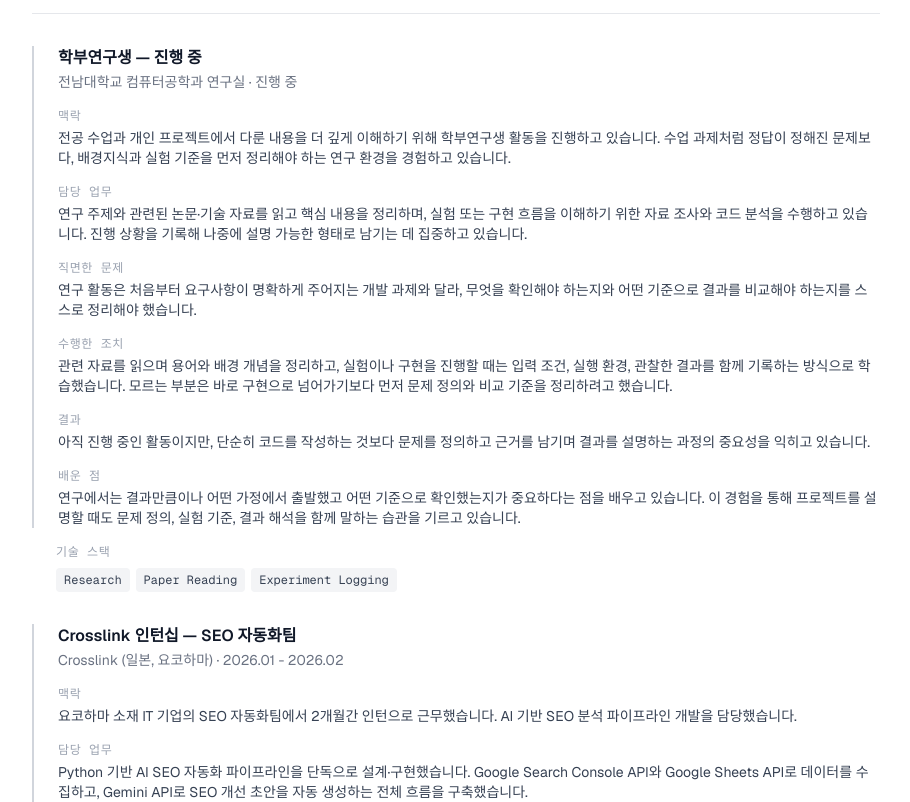
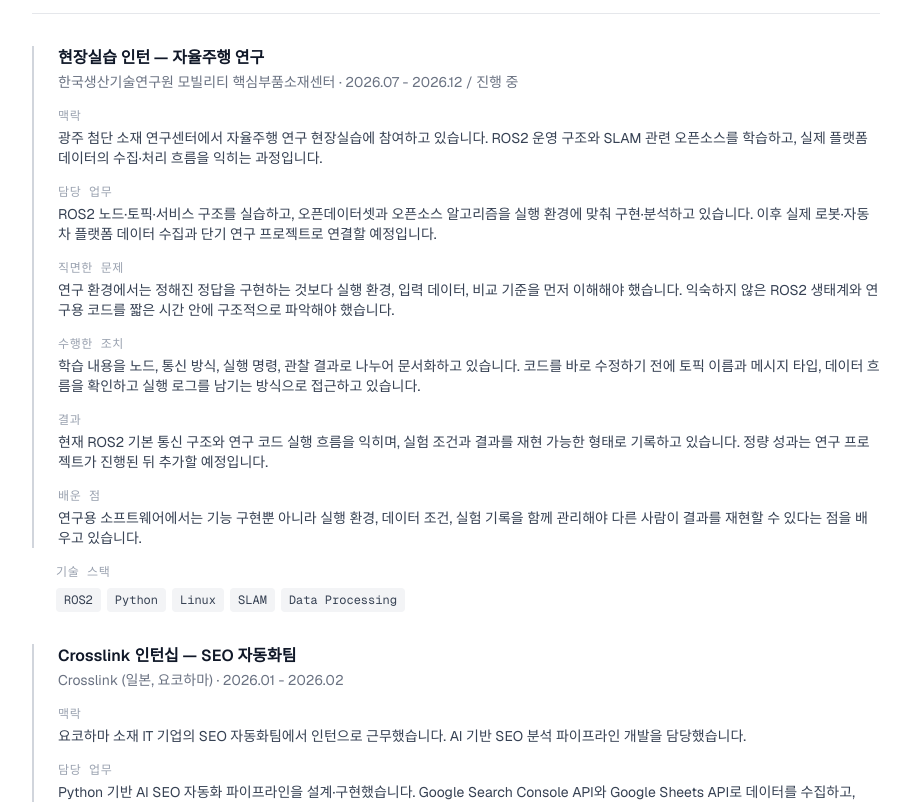
Before and after one commit to lukemin-dev/gyumin-archive, a Next.js app: page /experience in a window 1280 px wide. Shown: the part 180-982 px from the top of the page, without its empty margins (184-1094 px from the left). Built offline with nearby package versions, Linux system fonts and the light colour scheme.

Commit message:
Add current KITECH internship experience

```diff
--- a/src/data/experience.ts
+++ b/src/data/experience.ts
@@ -2,39 +2,39 @@ import type { Experience } from "@/types";
 
 export const experiences: Experience[] = [
   {
-    title: "학부연구생 — 진행 중",
-    company: "전남대학교 컴퓨터공학과 연구실",
-    period: "진행 중",
+    title: "현장실습 인턴 — 자율주행 연구",
+    company: "한국생산기술연구원 모빌리티 핵심부품소재센터",
+    period: "2026.07 - 2026.12 / 진행 중",
     context:
-      "전공 수업과 개인 프로젝트에서 다룬 내용을 더 깊게 이해하기 위해 학부연구생 활동을 진행하고 있습니다. 수업 과제처럼 정답이 정해진 문제보다, 배경지식과 실험 기준을 먼저 정리해야 하는 연구 환경을 경험하고 있습니다.",
+      "광주 첨단 소재 연구센터에서 자율주행 연구 현장실습에 참여하고 있습니다. ROS2 운영 구조와 SLAM 관련 오픈소스를 학습하고, 실제 플랫폼 데이터의 수집·처리 흐름을 익히는 과정입니다.",
     responsibility:
-      "연구 주제와 관련된 논문·기술 자료를 읽고 핵심 내용을 정리하며, 실험 또는 구현 흐름을 이해하기 위한 자료 조사와 코드 분석을 수행하고 있습니다. 진행 상황을 기록해 나중에 설명 가능한 형태로 남기는 데 집중하고 있습니다.",
+      "ROS2 노드·토픽·서비스 구조를 실습하고, 오픈데이터셋과 오픈소스 알고리즘을 실행 환경에 맞춰 구현·분석하고 있습니다. 이후 실제 로봇·자동차 플랫폼 데이터 수집과 단기 연구 프로젝트로 연결할 예정입니다.",
     problemEncountered:
-      "연구 활동은 처음부터 요구사항이 명확하게 주어지는 개발 과제와 달라, 무엇을 확인해야 하는지와 어떤 기준으로 결과를 비교해야 하는지를 스스로 정리해야 했습니다.",
+      "연구 환경에서는 정해진 정답을 구현하는 것보다 실행 환경, 입력 데이터, 비교 기준을 먼저 이해해야 했습니다. 익숙하지 않은 ROS2 생태계와 연구용 코드를 짧은 시간 안에 구조적으로 파악해야 했습니다.",
     actionTaken:
-      "관련 자료를 읽으며 용어와 배경 개념을 정리하고, 실험이나 구현을 진행할 때는 입력 조건, 실행 환경, 관찰한 결과를 함께 기록하는 방식으로 학습했습니다. 모르는 부분은 바로 구현으로 넘어가기보다 먼저 문제 정의와 비교 기준을 정리하려고 했습니다.",
+      "학습 내용을 노드, 통신 방식, 실행 명령, 관찰 결과로 나누어 문서화하고 있습니다. 코드를 바로 수정하기 전에 토픽 이름과 메시지 타입, 데이터 흐름을 확인하고 실행 로그를 남기는 방식으로 접근하고 있습니다.",
     result:
-      "아직 진행 중인 활동이지만, 단순히 코드를 작성하는 것보다 문제를 정의하고 근거를 남기며 결과를 설명하는 과정의 중요성을 익히고 있습니다.",
+      "현재 ROS2 기본 통신 구조와 연구 코드 실행 흐름을 익히며, 실험 조건과 결과를 재현 가능한 형태로 기록하고 있습니다. 정량 성과는 연구 프로젝트가 진행된 뒤 추가할 예정입니다.",
     whatILearned:
-      "연구에서는 결과만큼이나 어떤 가정에서 출발했고 어떤 기준으로 확인했는지가 중요하다는 점을 배우고 있습니다. 이 경험을 통해 프로젝트를 설명할 때도 문제 정의, 실험 기준, 결과 해석을 함께 말하는 습관을 기르고 있습니다.",
-    techStack: ["Research", "Paper Reading", "Experiment Logging"],
+      "연구용 소프트웨어에서는 기능 구현뿐 아니라 실행 환경, 데이터 조건, 실험 기록을 함께 관리해야 다른 사람이 결과를 재현할 수 있다는 점을 배우고 있습니다.",
+    techStack: ["ROS2", "Python", "Linux", "SLAM", "Data Processing"],
   },
   {
     title: "Crosslink 인턴십 — SEO 자동화팀",
     company: "Crosslink (일본, 요코하마)",
     period: "2026.01 - 2026.02",
     context:
-      "요코하마 소재 IT 기업의 SEO 자동화팀에서 2개월간 인턴으로 근무했습니다. AI 기반 SEO 분석 파이프라인 개발을 담당했습니다.",
+      "요코하마 소재 IT 기업의 SEO 자동화팀에서 인턴으로 근무했습니다. AI 기반 SEO 분석 파이프라인 개발을 담당했습니다.",
     responsibility:
-      "Python 기반 AI SEO 자동화 파이프라인을 단독으로 설계·구현했습니다. Google Search Console API와 Google Sheets API로 데이터를 수집하고, Gemini API로 SEO 개선 초안을 자동 생성하는 전체 흐름을 구축했습니다.",
+      "Python 기반 AI SEO 자동화 파이프라인을 설계·구현했습니다. Google Search Console API와 Google Sheets API로 데이터를 수집하고, Gemini API로 SEO 개선 초안을 자동 생성하는 전체 흐름을 구축했습니다.",
     problemEncountered:
       "기존에는 SEO 데이터를 수동으로 수집·분석·보고하는 데 약 3일이 걸렸습니다. 또한 Gemini 1.5 Pro 사용 시 API 할당량 초과와 응답 지연이 반복적으로 발생했습니다.",
     actionTaken:
       "GSC API와 Sheets API로 데이터 수집을 자동화하고, 데이터 정제·우선순위 스코어링·초안 생성·Markdown 보고서 출력까지 전 과정을 파이프라인화했습니다. 입력값 검증, 예외 처리, 재시도 로직, 체크포인트 저장을 추가했고, Gemini 1.5 Pro의 할당량·지연 문제는 Gemini 1.5 Flash로 전환하고 모델 감지 로직을 구현하여 해결했습니다.",
     result:
-      "3일 걸리던 수동 작업을 약 10초로 단축했습니다. 누가 실행해도 동일한 결과가 나오는 재현 가능한 파이프라인이 되었고, 팀 전체가 이 도구를 사용하게 되었습니다.",
+      "3일 걸리던 수동 작업을 약 10초로 단축했습니다. 누가 실행해도 같은 기준으로 결과를 확인할 수 있는 재현 가능한 파이프라인으로 정리했습니다.",
     whatILearned:
-      "실무에서 자동화를 설계할 때 '일단 돌아가게' 만드는 것보다 재현 가능성과 장애 대응(재시도, 체크포인트)을 먼저 고려해야 한다는 것을 배웠습니다. 또한 외부 API 의존도가 높은 시스템에서는 할당량·지연·모델 변경 같은 변수에 유연하게 대응하는 설계가 중요하다는 점을 체감했습니다.",
+      "실무에서 자동화를 설계할 때 일단 돌아가게 만드는 것보다 재현 가능성과 장애 대응을 먼저 고려해야 한다는 것을 배웠습니다. 외부 API 의존도가 높은 시스템에서는 할당량, 지연, 모델 변경에 대응하는 설계가 중요하다는 점을 체감했습니다.",
     techStack: ["Python", "GSC API", "Google Sheets API", "Gemini API"],
     featured: true,
   },
```
